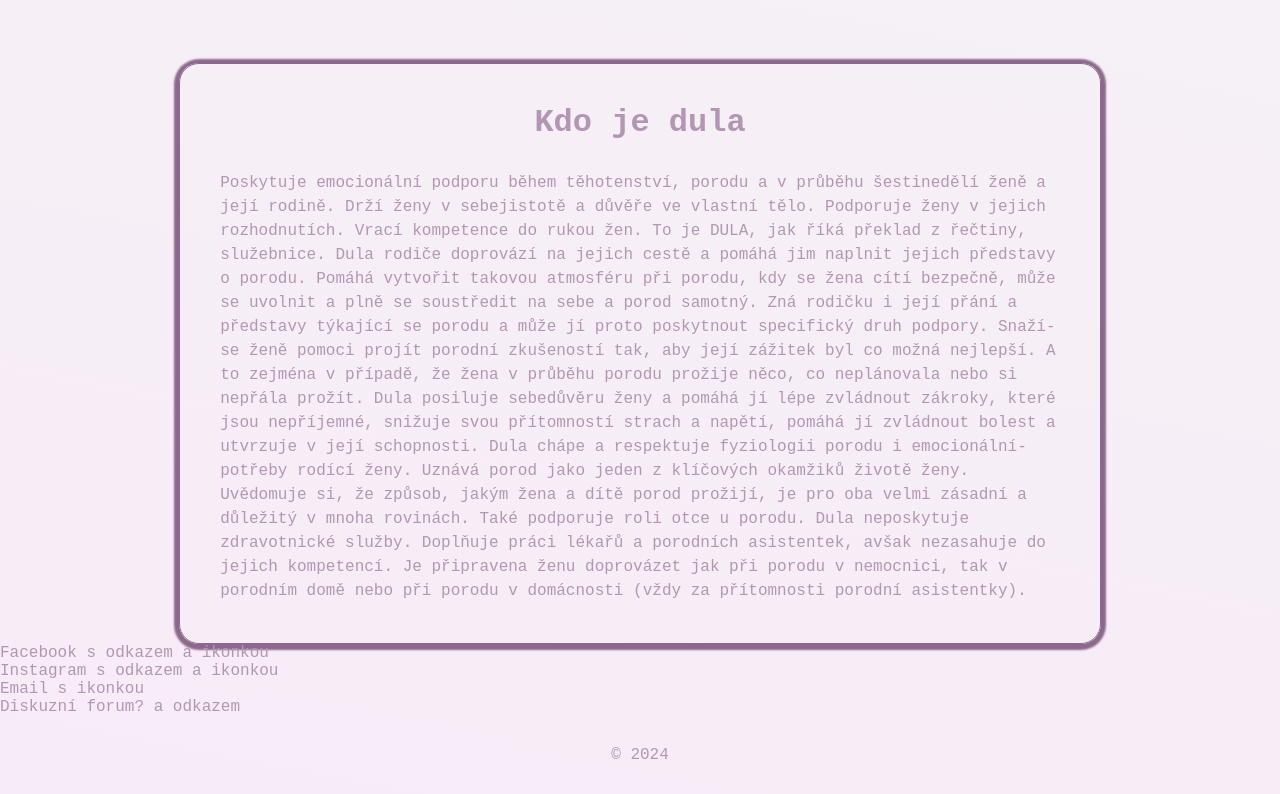
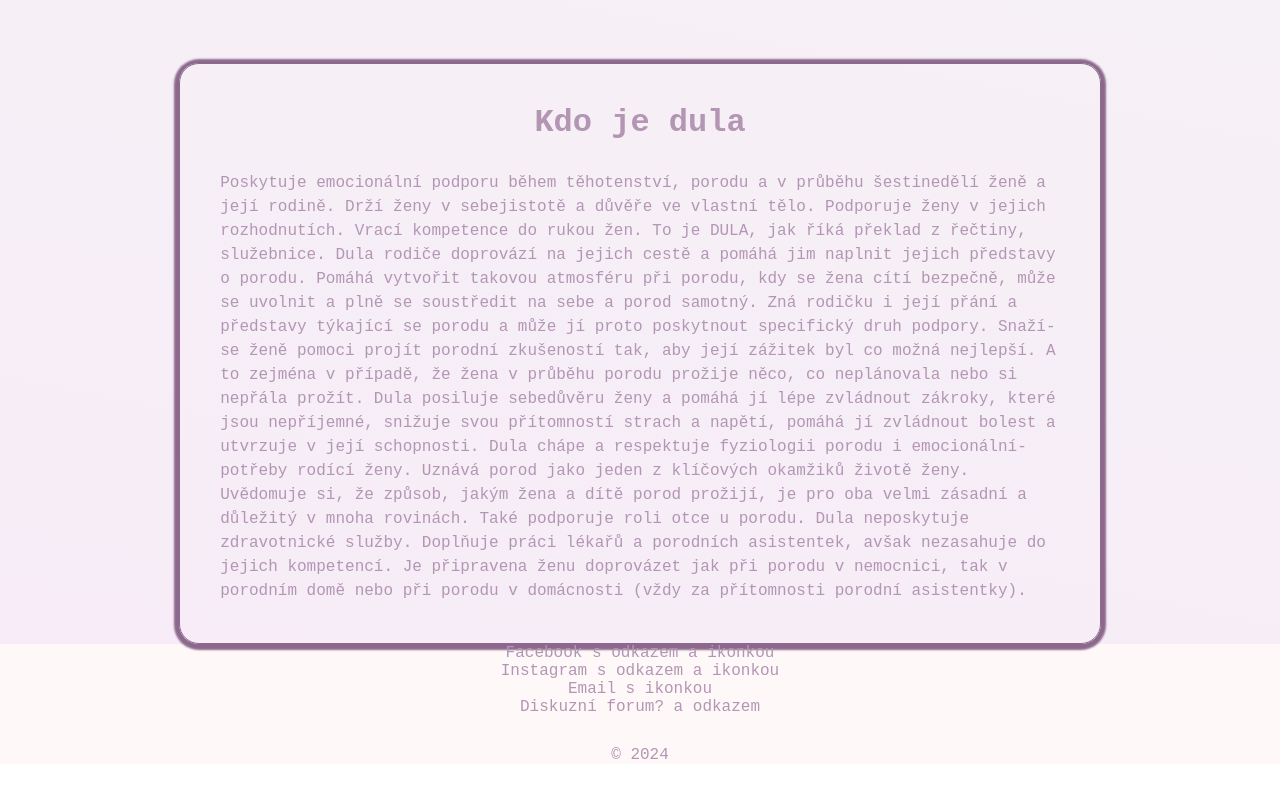
Before and after one commit to CreativeOxana/mojedula, a React (Vite) app: page / in a window 1280 px wide. Shown: the part 663-1457 px from the top of the page. After the commit the page ends 1427 px from the top, so only its background shows below. Built offline with nearby package versions, Linux system fonts and the light colour scheme; a web font is replaced by a local one.

Commit message:
Link logo

```diff
--- a/src/pages/components/Footer/style.css
+++ b/src/pages/components/Footer/style.css
@@ -1,6 +1,11 @@
 .footer-container {
-  margin: 30px;
+  margin-top: 30px;
   display: flex;
   align-items: center;
   justify-content: center;
 }
+
+footer {
+  background-color: var(--background-color);
+  text-align: center;
+}
--- a/src/pages/components/Header/index.jsx
+++ b/src/pages/components/Header/index.jsx
@@ -46,7 +46,9 @@ export const Header = () => {
       <nav className="header" ref={navbarRef}>
         <div className="header-container">
           <div className="logo">
-            <img src={Logo} alt="logo" width="110px" />
+            <Link to="/">
+              <img src={Logo} alt="logo" width="110px" />
+            </Link>
           </div>
 
           <i className="uil uil-bars navOpenBtn"></i>
```
